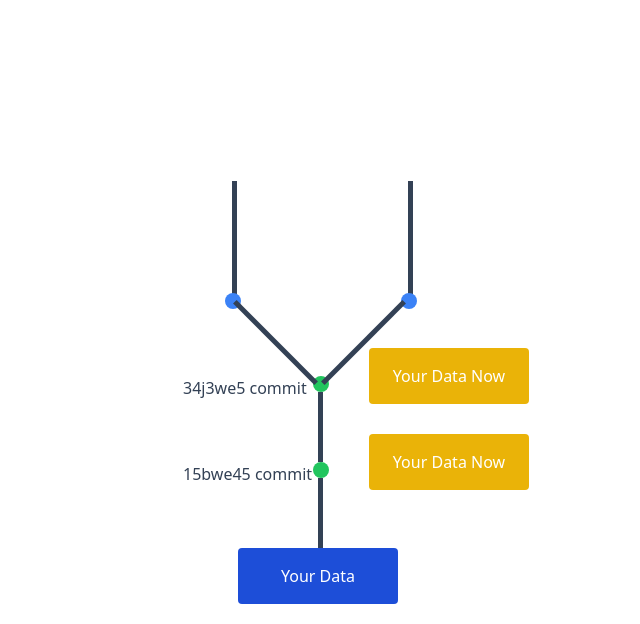
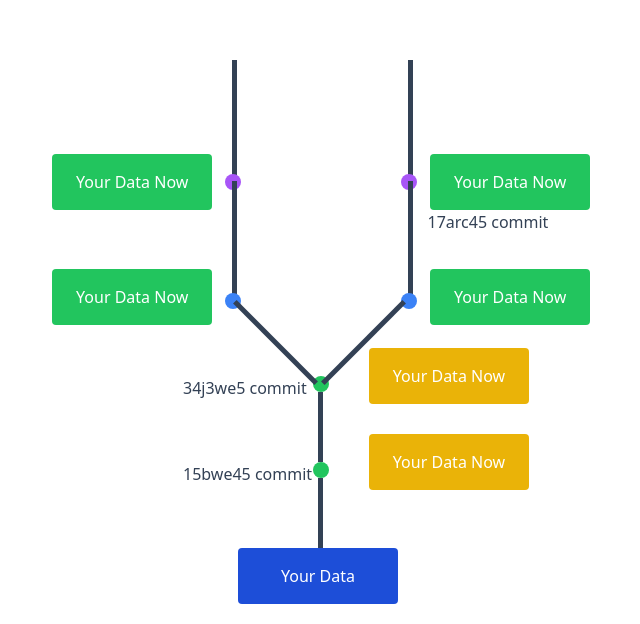
Before and after one commit to Mani007/framermotionjs, a React (Create React App) app: page / in a window 1280 px wide. Shown: the part 176-800 px from the top of the page, without its empty margins (319-959 px from the left). Built offline with nearby package versions, Linux system fonts and the light colour scheme.

Commit message:
Framer motion react project restarted

```diff
--- a/src/pages/Dvc.jsx
+++ b/src/pages/Dvc.jsx
@@ -9,7 +9,45 @@ function Dvc() {
     <>
       <div className="relative h-screen  grid  content-end pb-5 items-center justify-center">
         <div className="container  relative  mx-[155px]">
+        <div className="container  absolute -left-[25%]  bottom-[1356%]">
+            <Verticalline
+              height="h-[115px]"
+              width="w-[5px]"
+              rotate="rotate-0"
+            />
+          </div>
+          <div className="container  absolute left-[29%]  bottom-[1356%]">
+            <Verticalline
+              height="h-[115px]"
+              width="w-[5px]"
+              rotate="rotate-0"
+            />
+          </div>
+          <div className="">
+            <div className="absolute right-[25%] bottom-[1140%]">
 
+          <Textcommit text="17arc45 commit" />
+            </div>
+
+          <div className="absolute right-[15%] bottom-[1140%]  ">
+            <Box text="Your Data Now" color="bg-green-500" />
+          </div>
+          </div>
+          <div className="absolute -left-[80%] bottom-[1140%]  ">
+            <Box text="Your Data Now" color="bg-green-500" />
+          </div>
+          <div className="absolute -left-[27%]  -top-[1260%]">
+            <Dot color="bg-purple-500" />
+          </div>
+          <div className="absolute left-[27%]  -top-[1260%]">
+            <Dot color="bg-purple-500" />
+          </div>
+          <div className="absolute right-[15%] bottom-[420%]  ">
+            <Box text="Your Data Now" color="bg-green-500" />
+          </div>
+          <div className="absolute -left-[80%] bottom-[420%]  ">
+            <Box text="Your Data Now" color="bg-green-500" />
+          </div>
           <div className="container  absolute -left-[25%]  bottom-[600%]">
             <Verticalline
               height="h-[115px]"
```
